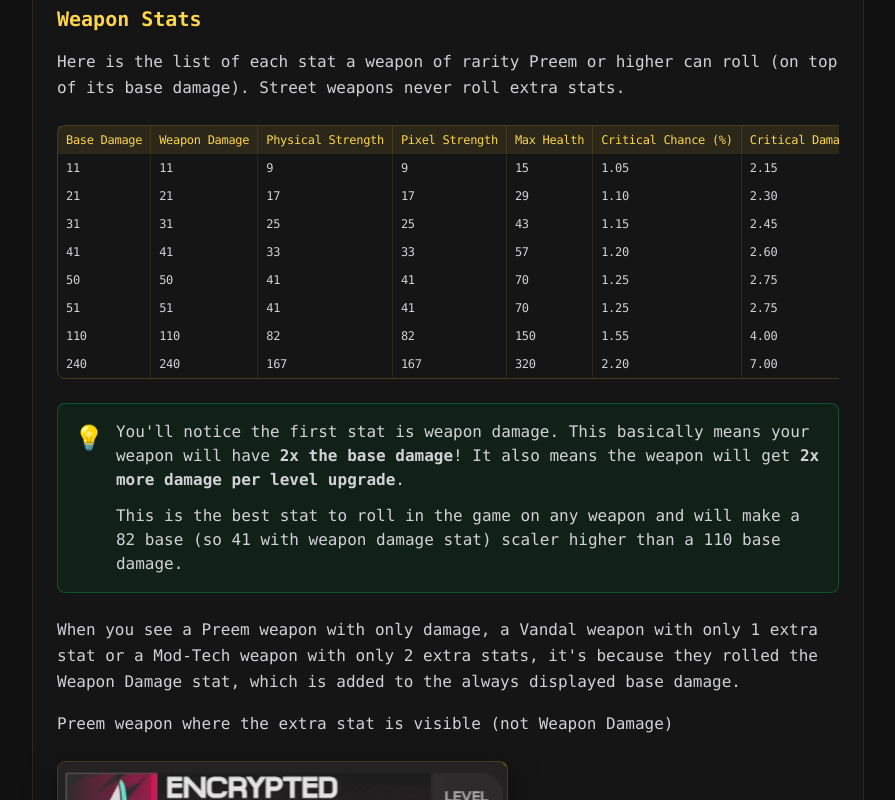
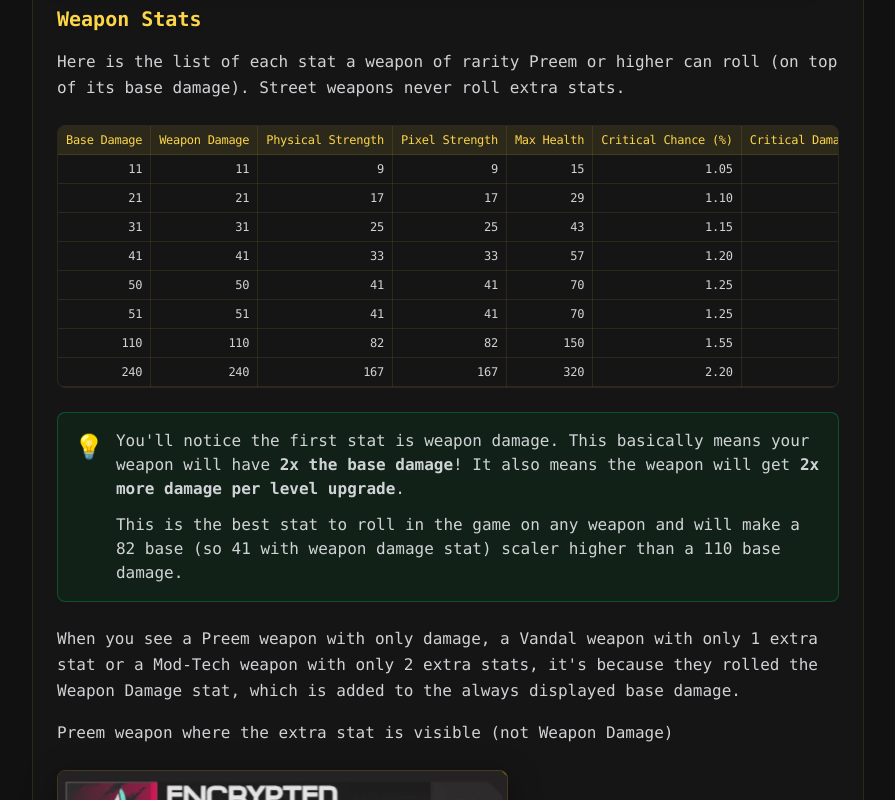
Before and after one commit to femaury/77bit-guides, a React (Vite) app: page /all-about-weapons in a window 1280 px wide. Shown: the part 2360-3160 px from the top of the page, without its empty margins (336-1231 px from the left). Built offline with nearby package versions, Linux system fonts and the light colour scheme.

Commit message:
Add back table horizontal lines

```diff
--- a/src/components/MarkdownContent.tsx
+++ b/src/components/MarkdownContent.tsx
@@ -205,9 +205,11 @@ export function MarkdownContent({ content, className, baseImagePath = '' }: Mark
           ),
           table: ({ children }) => (
             <div className="overflow-x-auto my-6">
-              <table className="min-w-full border border-[rgba(252,213,73,0.2)] rounded-lg border-separate border-spacing-0 text-xs">
-                {children}
-              </table>
+              <div className="rounded-lg border border-[rgba(252,213,73,0.1)] overflow-hidden">
+                <table className="min-w-full border-collapse text-xs">
+                  {children}
+                </table>
+              </div>
             </div>
           ),
           thead: ({ children }) => (
@@ -220,24 +222,20 @@ export function MarkdownContent({ content, className, baseImagePath = '' }: Mark
               {children}
             </tbody>
           ),
-          tr: ({ children, ...props }) => {
-            // Special handling for rows to add border
-            // Use a safer approach to check if this is a tbody row
-            // @ts-expect-error - We're accessing DOM properties for a specific styling need
-            const isInTbody = props.node?.parentNode?.nodeName?.toLowerCase() === 'tbody';
+          tr: ({ children }) => {
             return (
-              <tr className={`hover:bg-[rgba(255,255,255,0.03)] ${isInTbody ? 'border-b border-[rgba(252,213,73,0.1)]' : ''}`}>
+              <tr className="hover:bg-[rgba(255,255,255,0.03)]">
                 {children}
               </tr>
             );
           },
           th: ({ children }) => (
-            <th className="text-primary px-2 py-1.5 text-left text-xs font-medium border-r border-[rgba(252,213,73,0.1)] whitespace-nowrap tracking-tight">
+            <th className="text-primary px-2 py-1.5 text-left text-xs font-medium border-r border-b border-[rgba(252,213,73,0.1)] whitespace-nowrap tracking-tight last:border-r-0">
               {children}
             </th>
           ),
           td: ({ children }) => (
-            <td className="text-gray-200/90 px-2 py-1.5 text-xs border-r border-[rgba(252,213,73,0.1)] whitespace-nowrap tracking-tight">
+            <td className="text-gray-200/90 px-2 py-1.5 text-right text-xs border-r border-b border-[rgba(252,213,73,0.1)] whitespace-nowrap tracking-tight last:border-r-0">
               {children}
             </td>
           ),
```
